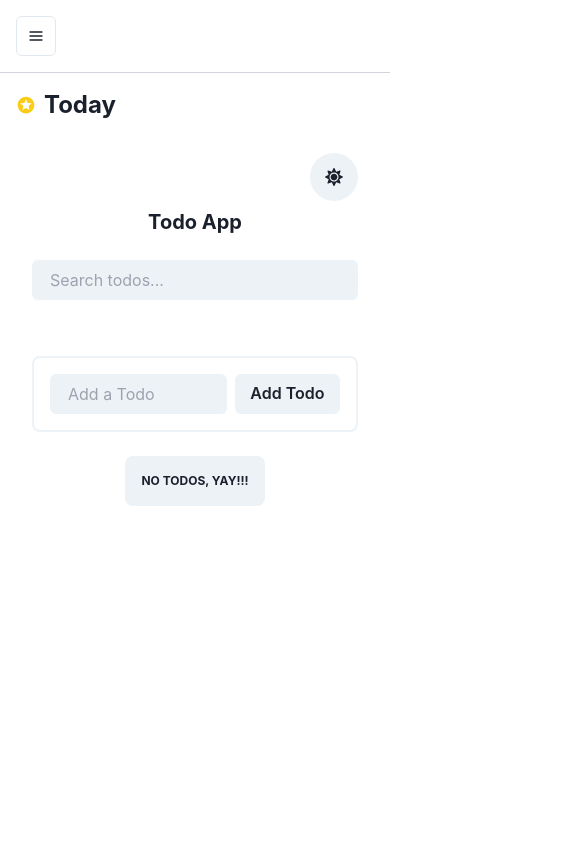
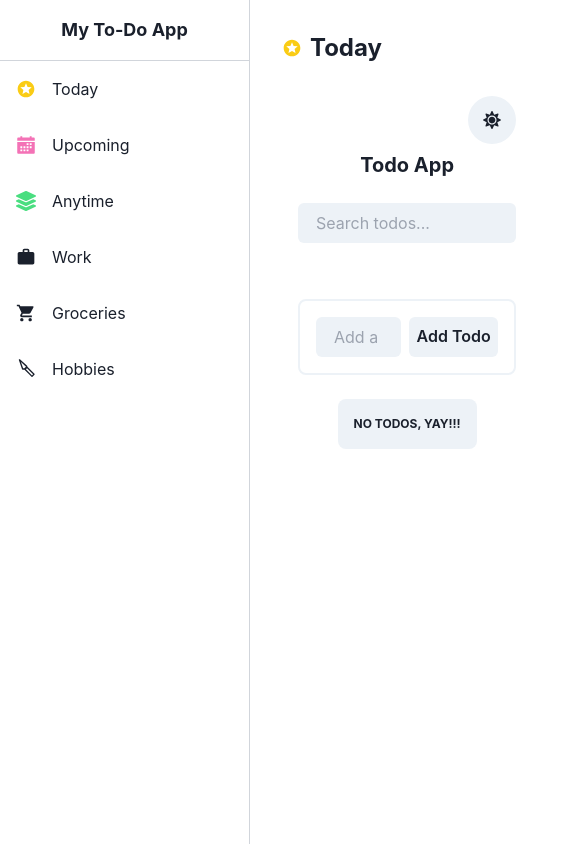
Before and after one commit to janlebar/sideeffects, a Next.js app: page / in a window 390 px wide. Shown: the whole page, 564 px wide, since content can reach past the window. Built offline with nearby package versions, Linux system fonts and the light colour scheme.

Commit message:
add mobile toggle

```diff
--- a/app/page.tsx
+++ b/app/page.tsx
@@ -1,12 +1,11 @@
 "use client";
 
 import React, { useState } from "react";
-import { Grid, GridItem, IconButton } from "@chakra-ui/react";
+import { Grid, GridItem } from "@chakra-ui/react";
 import { MdLocalGroceryStore, MdOutlineWork, MdStars } from "react-icons/md";
 import { RxHobbyKnife } from "react-icons/rx";
 import { IoCalendarSharp } from "react-icons/io5";
 import { FaLayerGroup } from "react-icons/fa";
-import { FiMenu } from "react-icons/fi";
 import MainComponent from "@/app/components/todo";
 import { Todo, MenuItemProps } from "./types";
 
@@ -27,7 +26,6 @@ const MenuItem: React.FC<MenuItemProps> = ({
 
 const TodoApp: React.FC = () => {
   const [activeSection, setActiveSection] = useState<string>("Today");
-  const [menuOpen, setMenuOpen] = useState<boolean>(false);
 
   const [todayTodos, setTodayTodos] = useState<Todo[]>([]);
   const [upcomingTodos, setUpcomingTodos] = useState<Todo[]>([]);
@@ -68,29 +66,8 @@ const TodoApp: React.FC = () => {
 
   return (
     <div className="h-screen">
-      <Grid
-        templateColumns={{ base: "1fr", md: "250px 1fr" }}
-        templateRows={{ base: "auto 1fr", md: "1fr" }}
-        h="100%"
-      >
-        <GridItem
-          display={{ base: "block", md: "none" }}
-          className="p-4 border-b border-gray-300"
-        >
-          <IconButton
-            aria-label="Toggle menu"
-            icon={<FiMenu />}
-            onClick={() => setMenuOpen(!menuOpen)}
-            variant="outline"
-          />
-        </GridItem>
-
-        <GridItem
-          className={`border-r border-gray-300 bg-white ${
-            menuOpen ? "block" : "hidden"
-          } md:block`}
-          w={{ base: "full", md: "250px" }}
-        >
+      <Grid templateColumns="250px 1fr" h="100%">
+        <GridItem className="border-r border-gray-300">
           <div className="h-full flex flex-col">
             <div className="text-center p-4 border-b border-gray-300 font-bold text-lg">
               My To-Do App
@@ -100,59 +77,41 @@ const TodoApp: React.FC = () => {
                 className="text-yellow-400"
                 icon={MdStars}
                 label="Today"
-                onClick={() => {
-                  setActiveSection("Today");
-                  setMenuOpen(false);
-                }}
+                onClick={() => setActiveSection("Today")}
               />
               <MenuItem
                 className="text-pink-400"
                 icon={IoCalendarSharp}
                 label="Upcoming"
-                onClick={() => {
-                  setActiveSection("Upcoming");
-                  setMenuOpen(false);
-                }}
+                onClick={() => setActiveSection("Upcoming")}
               />
               <MenuItem
                 className="text-green-400"
                 icon={FaLayerGroup}
                 label="Anytime"
-                onClick={() => {
-                  setActiveSection("Anytime");
-                  setMenuOpen(false);
-                }}
+                onClick={() => setActiveSection("Anytime")}
               />
               <MenuItem
                 icon={MdOutlineWork}
                 label="Work"
-                onClick={() => {
-                  setActiveSection("Work");
-                  setMenuOpen(false);
-                }}
+                onClick={() => setActiveSection("Work")}
               />
               <MenuItem
                 icon={MdLocalGroceryStore}
                 label="Groceries"
-                onClick={() => {
-                  setActiveSection("Groceries");
-                  setMenuOpen(false);
-                }}
+                onClick={() => setActiveSection("Groceries")}
               />
               <MenuItem
                 icon={RxHobbyKnife}
                 label="Hobbies"
-                onClick={() => {
-                  setActiveSection("Hobbies");
-                  setMenuOpen(false);
-                }}
+                onClick={() => setActiveSection("Hobbies")}
               />
             </div>
           </div>
         </GridItem>
 
         <GridItem>
-          <div className="p-4 md:p-8">
+          <div className="p-8">
             <h1 className="text-2xl font-bold mb-4 flex items-center">
               {sectionIcons[activeSection] || null} {activeSection}
             </h1>
```
